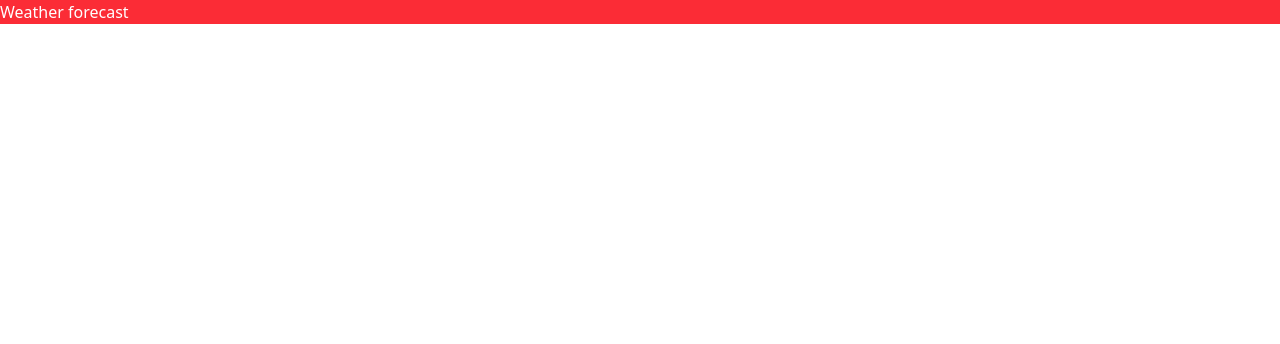
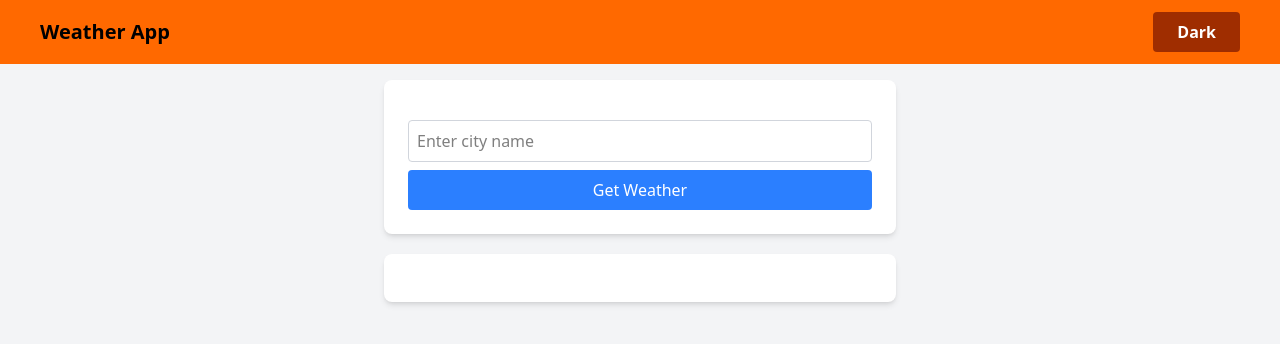
Before and after one commit to sonukr108/React-Assignment, a React (Vite) app in the folder Weather Forecast App/weather-forecast/: page / in a window 1280 px wide. Shown: the top 344 px of the page. Built offline with nearby package versions, Linux system fonts and the light colour scheme.

Commit message:
Change in weather app

```diff
--- a/Weather Forecast App/weather-forecast/index.html
+++ b/Weather Forecast App/weather-forecast/index.html
@@ -7,7 +7,7 @@
     <title>Weather Forecast</title>
   </head>
   <body>
-    <div id="root"></div>
+    <div id="root" class=""></div>
     <script type="module" src="/src/main.jsx"></script>
   </body>
 </html>
--- a/Weather Forecast App/weather-forecast/src/App.jsx
+++ b/Weather Forecast App/weather-forecast/src/App.jsx
@@ -1,11 +1,83 @@
-import React from 'react'
+import React, { useState, useRef } from "react";
+import Navbar from "./Components/Navbar";
+const App = () => {
+  const cityInputRef = useRef(null);
+  const [weather, setWeather] = useState(null);
+  const [error, setError] = useState(null);
 
-const App = () => {
+  const getWeather = async () => {
+    const city = cityInputRef.current.value;
+    const apiKey = "44023e9516e944a0aa7145249252703";
+    const url = `http://api.weatherapi.com/v1/current.json?key=${apiKey}&q=${city}&aqi=yes`;
+
+    try {
+      const response = await fetch(url);
+      if (!response.ok) {
+        throw new Error("City not found");
+      }
+      const data = await response.json();
+      console.log(data)
+      setWeather(data);
+      setError(null);
+    } catch (err) {
+      setWeather(null);
+      setError("City not found. Please try again.");
+    }
+  };
+
+  const MainPart = () => {
+    return (
+      <div className="flex flex-col gap-5 items-center h-screen bg-gray-100 dark:bg-black p-4">
+        <div className="bg-white p-6 rounded-lg shadow-md max-w-lg w-full text-center">
+          <input
+            type="text"
+            className="w-full p-2 border border-gray-300 rounded mt-4"
+            placeholder="Enter city name"
+            ref={cityInputRef}
+          />
+          <button
+            className="w-full p-2 mt-2 bg-blue-500 text-white rounded hover:bg-blue-700"
+            onClick={getWeather}
+          >
+            Get Weather
+          </button>
+        </div>
+        <div className="bg-white p-6 rounded-lg shadow-md max-w-lg w-full text-center">
+          {error && <p className="text-red-500 mt-4">{error}</p>}
+          {weather && (
+            <div className="mt-4 bg-gray-50 text-left">
+              <div className="flex justify-between items-center">
+                <h1 className="text-2xl font-bold">{weather.location.name}</h1>
+                <p>{weather.location.localtime}</p>
+              </div>
+              <hr className="my-4" />
+              <div className="flex justify-between items-center">
+                <div>
+                  <h3 className="text-4xl font-bold text-gray-800">{weather.current.temp_c}°C</h3>
+                  <p className="text-gray-600 text-lg font-medium">{weather.current.condition.text}</p>
+                </div>
+                <img src={weather.current.condition.icon} alt="Weather Icon" className="w-16 h-16" />
+              </div>
+              <hr className="my-4" />
+              <div className="text-gray-700 text-sm">
+                <p><span className="font-semibold">RealFeel:</span> {weather.current.feelslike_c}°</p>
+                <p><span className="font-semibold">Wind:</span> {weather.current.wind_kph} km/h</p>
+                <p><span className="font-semibold">Wind Gusts:</span> {weather.current.gust_kph} km/h</p>
+                <p><span className="font-semibold">Air Quality:</span> <span className="text-yellow-600 font-semibold">{weather.current.air_quality.pm2_5.toFixed(2)}</span></p>
+              </div>
+            </div>
+          )}
+        </div>
+      </div>
+    );
+  }
+
   return (
-    <div>
-      <h1 className='bg-red-500 text-white'>Weather forecast</h1>
-    </div>
-  )
-}
+    <>
+      <Navbar />
+      <MainPart />
+    </>
+  );
+};
 
-export default App
+export default App;
--- /dev/null
+++ b/Weather Forecast App/weather-forecast/src/Components/Navbar.jsx
@@ -0,0 +1,23 @@
+import React from 'react'
+import { useState } from 'react';
+
+const Navbar = () => {
+    const [dark, setDark] = useState(false);
+
+    const changeTheme = (setDark) => {
+        document.getElementById("root").classList.toggle("dark");
+        setDark(prev => !prev);
+    }
+    return (
+        <nav className='h-16 w-full bg-orange-500 dark:bg-orange-800 flex items-center justify-between px-5 py-5 xl:px-10'>
+            <h1 className='text-xl font-bold dark:text-white text-black'>Weather App</h1>
+            <button
+                onClick={() => changeTheme(setDark)}
+                className='h-10 w-fit px-4 xl:px-6 bg-orange-800 hover:bg-orange-700 dark:bg-orange-500 text-white font-semibold rounded transition-all duration-300 cursor-pointer'>
+                {dark ? "Light" : "Dark"}
+            </button>
+        </nav>
+    )
+}
+
+export default Navbar
--- a/Weather Forecast App/weather-forecast/src/index.css
+++ b/Weather Forecast App/weather-forecast/src/index.css
@@ -1 +1,3 @@
 @import "tailwindcss";
+
+@custom-variant dark (&:where(.dark, .dark *));
```
